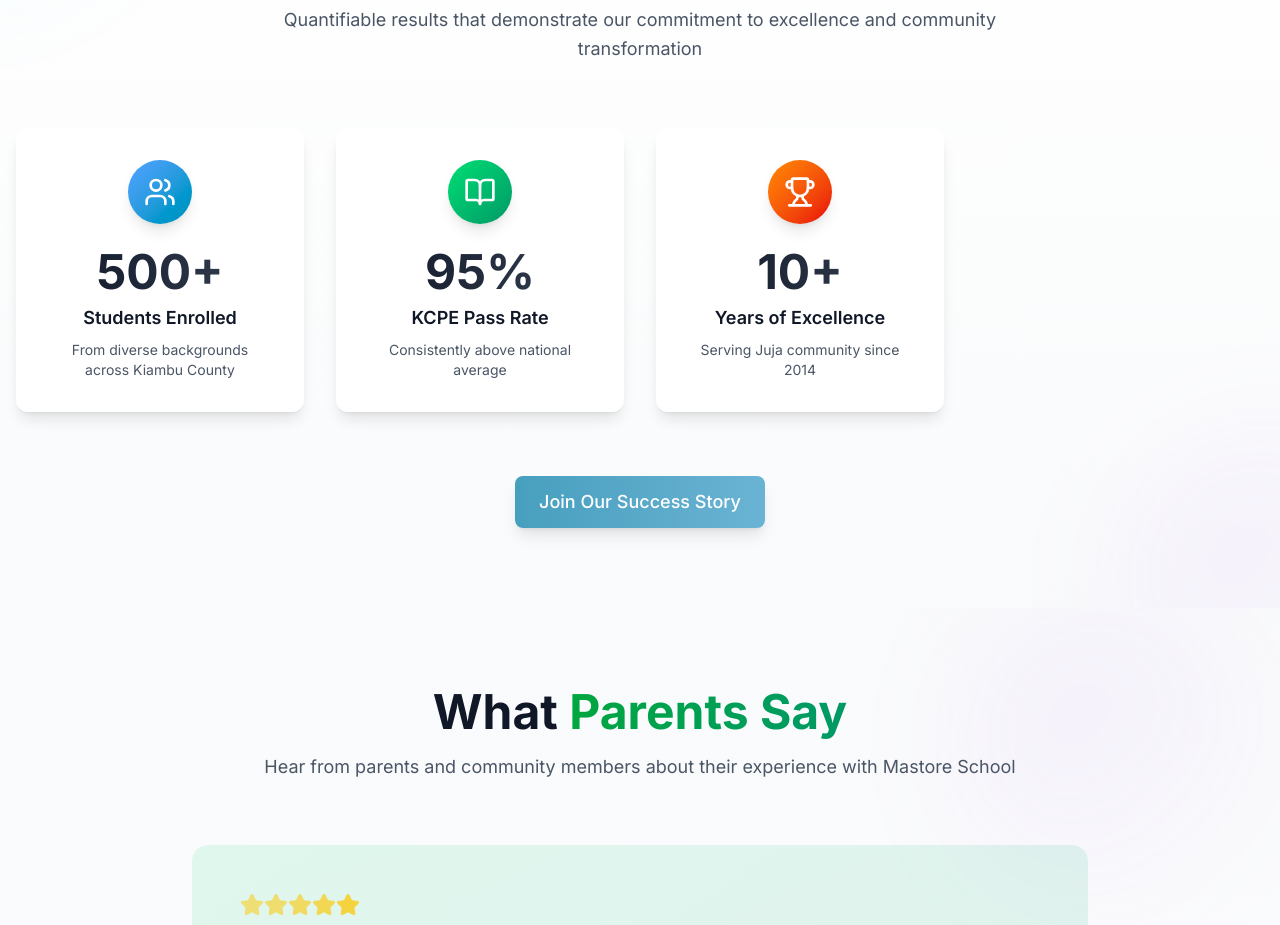
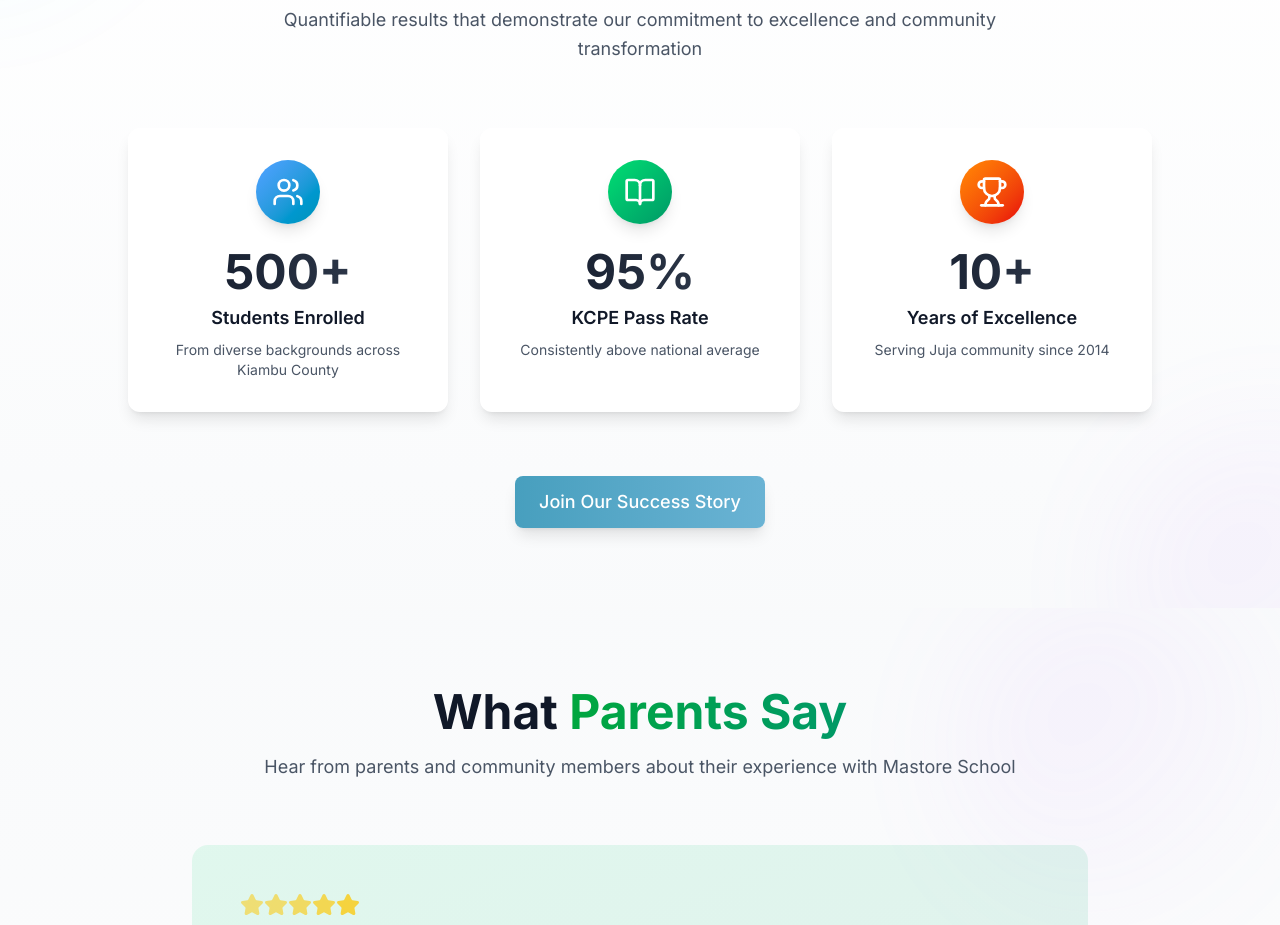
Before and after one commit to VicGriffin/mastore-arise-and-shine-school, a Next.js app: page / in a window 1280 px wide. Shown: the part 2640-3565 px from the top of the page. Built offline with nearby package versions, Linux system fonts and the light colour scheme.

Commit message:
feat: center stats section with flexbox layout
Switch to flexbox for better centering and spacing on all screens.

Co-authored-by: Victor Kamau <161013699+VicGriffin@users.noreply.github.com>

```diff
--- a/src/components/sections/StatisticsSection.tsx
+++ b/src/components/sections/StatisticsSection.tsx
@@ -88,11 +88,11 @@ const StatisticsSection = () => {
           </p>
         </div>
 
-        <div className="grid grid-cols-1 md:grid-cols-2 lg:grid-cols-4 gap-8">
+        <div className="flex justify-center items-stretch flex-wrap gap-8 max-w-5xl mx-auto">
           {stats.map((stat, index) => (
             <div
               key={stat.label}
-              className={`group text-center p-8 bg-white rounded-xl shadow-lg hover:shadow-2xl transition-all duration-300 hover-lift animate-fadeInUp overflow-hidden relative`}
+              className={`group text-center p-8 bg-white rounded-xl shadow-lg hover:shadow-2xl transition-all duration-300 hover-lift animate-fadeInUp overflow-hidden relative flex-1 min-w-64 max-w-sm`}
               style={{animationDelay: `${(index + 1) * 0.1}s`}}
             >
               {/* Gradient Background */}
```
